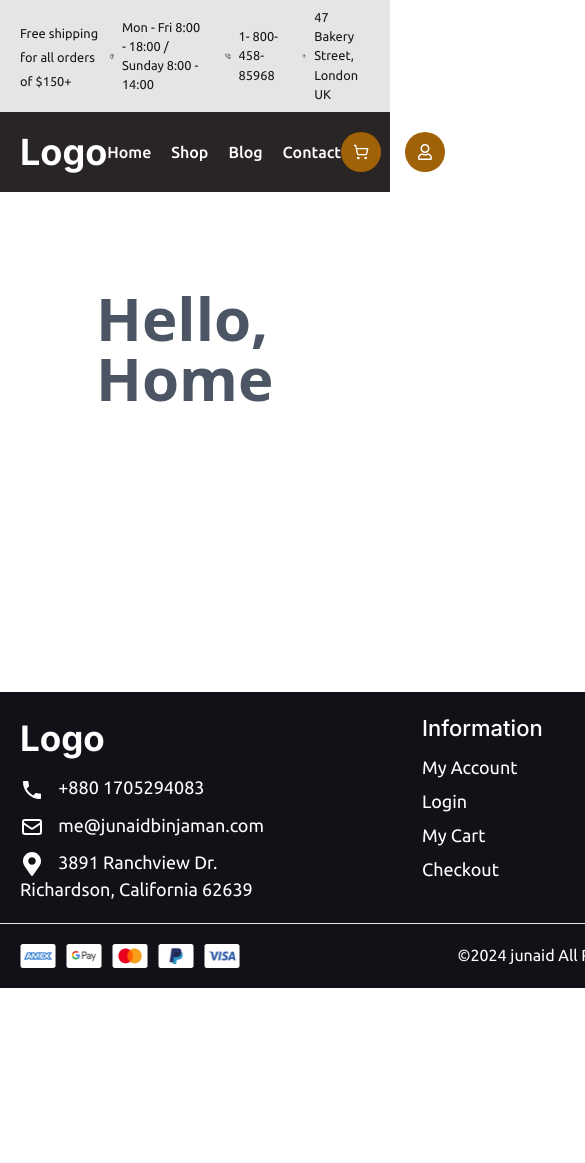
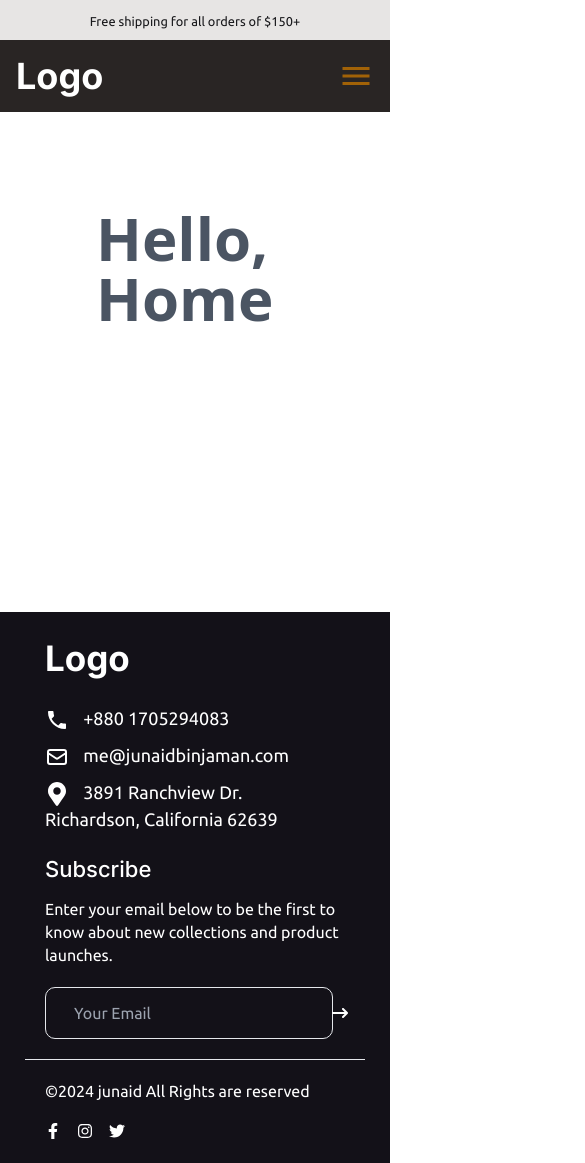
Before and after one commit to junaidbinjaman/NextStore, a Next.js app: page / in a window 390 px wide. Shown: the top 1163 px of the page, 585 px wide, since content can reach past the window. Before the commit the page ends 988 px from the top, so only its background shows below. Built offline with nearby package versions, Linux system fonts and the light colour scheme.

Commit message:
Header and footer for all the decives are added. But codes are not yet fully refactored. But the active menu lighlight function is written as well. So now I am fully ready to get started with home page development

```diff
--- a/src/app/layout.tsx
+++ b/src/app/layout.tsx
@@ -7,6 +7,10 @@ import Footer from '@/components/footer/Footer';
 import { FaFacebookF } from 'react-icons/fa';
 import { FaInstagram } from 'react-icons/fa';
 import { FaTwitter } from 'react-icons/fa';
+import HeaderTablet from '@/components/header/HeaderTablet';
+import HeaderMobile from '@/components/header/HeaderMobile';
+import FooterTablet from '@/components/footer/FooterTablet';
+import FooterMobile from '@/components/footer/FooterMobile';
 
 // Correct usage: Remove the function calls
 const inter = Inter({
@@ -34,42 +38,21 @@ export default function RootLayout({
 }: Readonly<{
   children: React.ReactNode;
 }>) {
-  return (
-    <html lang="en">
-      <body className={`${inter.variable} ${ubuntu.variable}`}>
-        <header>
-          <Header
-            topbarLeft="Free shipping for all orders of $150+"
-            topbarRight1="Mon - Fri 8:00 - 18:00 / Sunday 8:00 - 14:00"
-            topbarRight2="1- 800-458-85968"
-            topbarRight3="47 Bakery Street, London UK"
-            logo="Logo"
-            navbar={[
+  const headerNav = [
     { label: 'Home', link: '/' },
     { label: 'Shop', link: '/shop' },
     { label: 'Blog', link: '/blog' },
     { label: 'Contact', link: '/contact' },
-            ]}
-          />
-        </header>
-        {children}
-        <footer>
-          <Footer
-            logo="Logo"
-            phone="+880 1705294083"
-            email="me@junaidbinjaman.com"
-            address="3891 Ranchview Dr. Richardson, California 62639"
-            navHeading="Information"
-            footerNav={[
+  ];
+
+  const footerNav = [
     { label: 'My Account', link: '/account' },
     { label: 'Login', link: '/account' },
     { label: 'My Cart', link: '/cart' },
     { label: 'Checkout', link: '/checkout' },
-            ]}
-            metaTitle="Subscribe"
-            description="Enter your email below to be the first to know about new collections and product launches."
-            paymentIcons={[
-              {
+  ]
+
+  const paymentIcons = [{
     alt: 'Amex',
     src: '/payment-method/Amex.png',
   },
@@ -88,15 +71,87 @@ export default function RootLayout({
   {
     alt: 'Visa',
     src: '/payment-method/Visa.png',
-              },
-            ]}
-            copyright="©2024 junaid All Rights are reserved️"
-            footerIcons={[
+  },]
+
+  const footerIcons= [
     <FaFacebookF key={''} />,
     <FaInstagram key={''} />,
     <FaTwitter key={''} />,
-            ]}
+  ];
+
+  return (
+    <html lang="en">
+      <body className={`${inter.variable} ${ubuntu.variable}`}>
+        <header>
+          <div className="hidden md:hidden lg:block">
+            <Header
+              topbarLeft="Free shipping for all orders of $150+"
+              topbarRight1="Mon - Fri 8:00 - 18:00 / Sunday 8:00 - 14:00"
+              topbarRight2="1- 800-458-85968"
+              topbarRight3="47 Bakery Street, London UK"
+              logo="Logo"
+              navbar={headerNav}
             />
+          </div>
+
+          <div className="hidden md:block lg:hidden">
+            <HeaderTablet
+              topbarLeft="Free shipping for all orders of $150+"
+              topbarRight1="Mon - Fri 8:00 - 18:00 / Sunday 8:00 - 14:00"
+              logo="Logo"
+              navbar={headerNav}
+            />
+          </div>
+
+          <div className="block md:hidden lg:hidden">
+            <HeaderMobile
+              topbarLeft="Free shipping for all orders of $150+"
+              logo="Logo"
+              navbar={headerNav}
+            />
+          </div>
+        </header>
+        {children}
+        <footer>
+          <div className="hidden md:hidden lg:block">
+            <Footer
+              logo="Logo"
+              phone="+880 1705294083"
+              email="me@junaidbinjaman.com"
+              address="3891 Ranchview Dr. Richardson, California 62639"
+              navHeading="Information"
+              footerNav={footerNav}
+              metaTitle="Subscribe"
+              description="Enter your email below to be the first to know about new collections and product launches."
+              paymentIcons={paymentIcons}
+              copyright="©2024 junaid All Rights are reserved"
+              footerIcons={footerIcons}
+            />
+          </div>
+          <div className="hidden md:block lg:hidden">
+            <FooterTablet
+              logo="Logo"
+              phone="+880 1705294083"
+              email="me@junaidbinjaman.com"
+              address="3891 Ranchview Dr. Richardson, California 62639"
+              metaTitle="Subscribe"
+              description="Enter your email below to be the first to know about new collections and product launches."
+              copyright="©2024 junaid All Rights are reserved"
+              footerIcons={footerIcons}
+            />
+          </div>
+          <div className="block md:hidden lg:hidden">
+            <FooterMobile
+              logo="Logo"
+              phone="+880 1705294083"
+              email="me@junaidbinjaman.com"
+              address="3891 Ranchview Dr. Richardson, California 62639"
+              metaTitle="Subscribe"
+              description="Enter your email below to be the first to know about new collections and product launches."
+              copyright="©2024 junaid All Rights are reserved"
+              footerIcons={footerIcons}
+            />
+          </div>
         </footer>
       </body>
     </html>
--- a/src/components/footer/FooterMobile.tsx
+++ b/src/components/footer/FooterMobile.tsx
@@ -26,14 +26,14 @@ const FooterMobile: React.FC<FooterProps> = ({
   footerIcons,
 }) => {
   return (
-    <div>
+    <div className='bg-[#131118]'>
       <div className="bg-[#131118] w-fit mx-auto">
         <div className="p-[20px]">
           <div>
             <h2 className="text-[35px] font-bold text-white font-inter">
               {logo}
             </h2>
-            <ul className="mt-5">
+            <ul className="mt-5 text-white">
               <li className="text-[18px] font-ubuntu font-normal mt-[10px]">
                 <MdLocalPhone className="text-[24px] inline mr-[10px]" />{' '}
                 {phone}
@@ -49,8 +49,8 @@ const FooterMobile: React.FC<FooterProps> = ({
             </ul>
           </div>
           <div className="mt-5">
-            <h3 className="font-inter text-[22px] font-medium">{metaTitle}</h3>
-            <p className="font-ubuntu text-base font-normal leading-[23px] w-[300px] mt-3">
+            <h3 className="font-inter text-[22px] font-medium text-white">{metaTitle}</h3>
+            <p className="font-ubuntu text-base font-normal leading-[23px] w-[300px] mt-3 text-white">
               {description}
             </p>
             <SubscriptionInput className="mt-5" />
@@ -58,11 +58,11 @@ const FooterMobile: React.FC<FooterProps> = ({
         </div>
         <div className="border-t-[1px] border-[rgba(255, 255, 255, 0.20)]">
           <div className="p-5">
-            <p className="font-ubuntu text-base font-normal leading-[23px]">
+            <p className="font-ubuntu text-base font-normal leading-[23px] text-white">
               {copyright}
             </p>
           </div>
-          <div className="flex font-[24px] gap-4 cursor-pointer px-5 pb-6">
+          <div className="flex font-[24px] gap-4 cursor-pointer px-5 pb-6 text-white">
             {footerIcons.map((Icon, index) =>
               React.isValidElement(Icon) ? (Icon as React.ReactElement) : null,
             )}
--- a/src/components/header/Header.tsx
+++ b/src/components/header/Header.tsx
@@ -33,7 +33,6 @@ const Header: React.FC<HeaderProps> = ({
 
   const handleCartClick = () => {
     console.log('Cart Icon is clicked');
-    console.log(pathname);
   };
 
   const handleAccountClick = () => {
@@ -43,7 +42,7 @@ const Header: React.FC<HeaderProps> = ({
   return (
     <div className="font-ubuntu">
       <div className="topbar bg-stone-200">
-        <div className='max-w-6xl text-zinc-900 flex items-center py-2 px-5 mx-auto'>
+        <div className="max-w-6xl text-zinc-900 flex items-center py-2 px-5 mx-auto">
           <div className="left">
             <small>{topbarLeft}</small>
           </div>
@@ -61,16 +60,20 @@ const Header: React.FC<HeaderProps> = ({
         </div>
       </div>
       <div className="main-header bg-stone-800">
-        <div className='flex items-center justify-between p-5 mx-auto max-w-6xl'>
-          <div className="logo font-inter font-bold text-4xl text-white">{logo}</div>
+        <div className="flex items-center justify-between p-5 mx-auto max-w-6xl">
+          <div className="logo font-inter font-bold text-4xl text-white">
+            {logo}
+          </div>
           <nav className="navbar">
             <ul className="flex items-center gap-5 text-white font-medium text-base">
               {navbar.map((element, index) => (
-                <li
-                  key={index}
-                  className="transition-all cursor-pointer active:scale-75"
+                <li className='transition-all active:scale-75' key={index}>
+                  <Link
+                    className={`transition-all cursor-pointer ${pathname === element.link ? 'text-stone-400' : 'white'}`}
+                    href={element.link}
                   >
-                  <Link href={element.link}>{element.label}</Link>
+                    {element.label}
+                  </Link>
                 </li>
               ))}
             </ul>
--- a/src/components/header/HeaderMobile.tsx
+++ b/src/components/header/HeaderMobile.tsx
@@ -1,20 +1,23 @@
+'use client';
 import React, { useState } from 'react';
 import { IoMdMenu } from 'react-icons/io';
 import { IoMdListBox } from 'react-icons/io';
 import { IoReturnDownBack } from 'react-icons/io5';
 import Link from 'next/link';
+import { usePathname } from 'next/navigation';
 
-interface HeaderProps {
+type HeaderProps = {
   topbarLeft: string;
   logo: string;
   navbar: {
     label: string;
     link: string;
   }[];
-}
+};
 
 const HeaderMobile: React.FC<HeaderProps> = ({ topbarLeft, logo, navbar }) => {
   const [nav, setNav] = useState<boolean>(false);
+  const pathname = usePathname();
 
   const displayNav = () => {
     setNav(true);
@@ -29,22 +32,29 @@ const HeaderMobile: React.FC<HeaderProps> = ({ topbarLeft, logo, navbar }) => {
       <div className="topbar bg-stone-200 text-zinc-900 text-center py-2 px-5">
         <small>{topbarLeft}</small>
       </div>
+
       <div className="main-header flex items-center justify-between p-4 bg-stone-800">
-        <div className="logo font-inter font-bold text-4xl">{logo}</div>
+        <div className="logo font-inter font-bold text-4xl text-white">
+          {logo}
+        </div>
         <div>
           <IoMdMenu
             onClick={displayNav}
-            className="text-4xl cursor-pointer active:scale-75 transition-all"
+            className="text-4xl cursor-pointer active:scale-75 transition-all text-yellow-700"
           />
         </div>
       </div>
+
       <div
         className={`w-full h-full p-5 bg-white z-30 text-zinc-900 fixed top-0 bottom-0 left-0 right-0 transition-transform duration-500 ease-in-out ${nav ? 'opacity-100 translate-x-0' : '-translate-x-full'}`}
       >
         <ul>
           {navbar.map((element, index) => (
-            <li key={index} className="pb-2 active:scale-90">
-              <Link href={element.link} className="flex items-center gap-2">
+            <li key={index} className="pb-2">
+              <Link
+                href={element.link}
+                className={`flex items-center gap-2 ${pathname === element.link ? 'text-red-600' : 'white'}`}
+              >
                 <IoMdListBox className="text-xl text-yellow-700" />
                 {element.label}
               </Link>
```
Also changed, not shown: src/components/footer/FooterTablet.tsx (+5 -5 lines), src/components/header/HeaderTablet.tsx (+25 -9 lines). Lines whose indentation alone changed are shown as unchanged.
